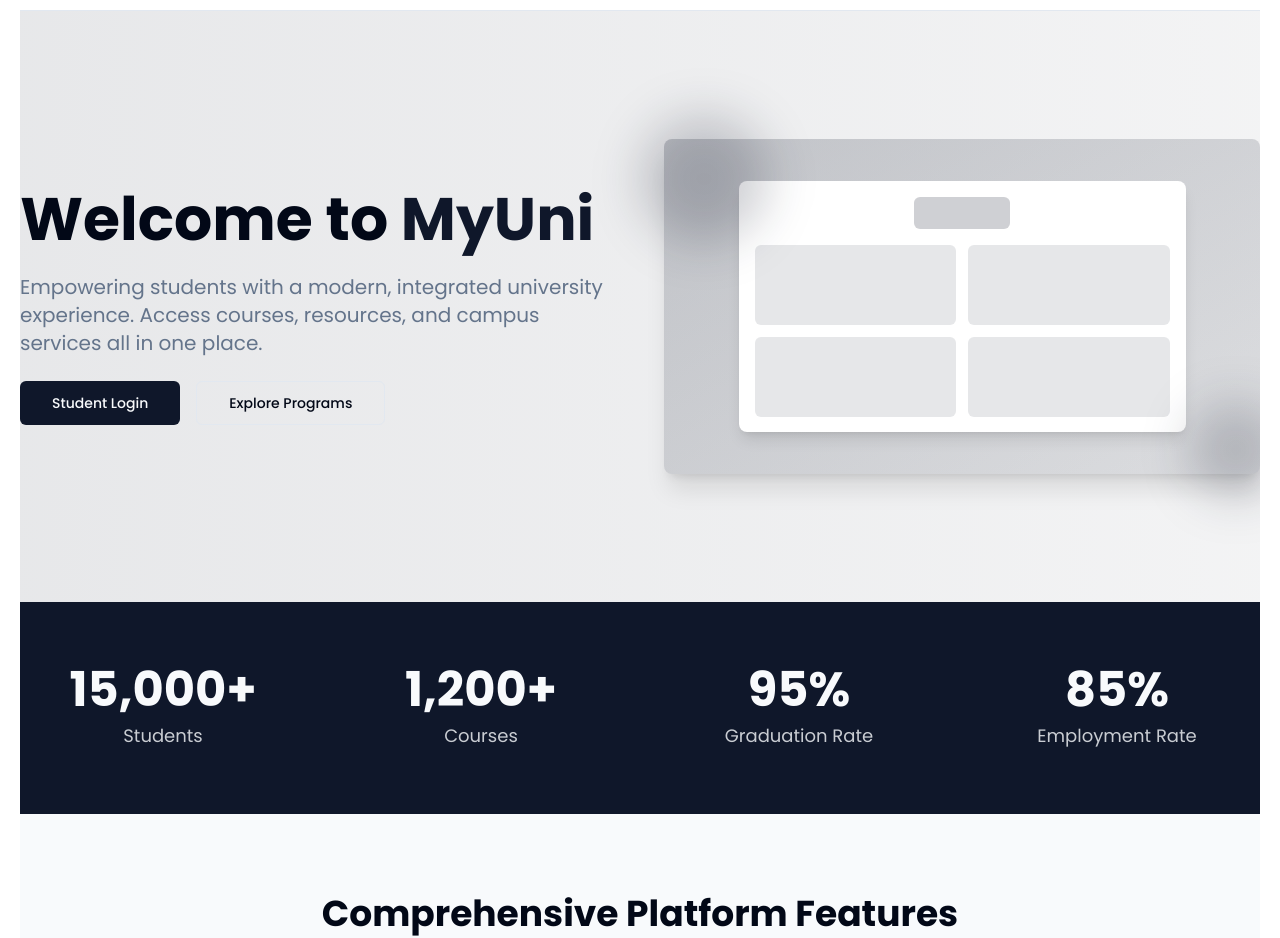
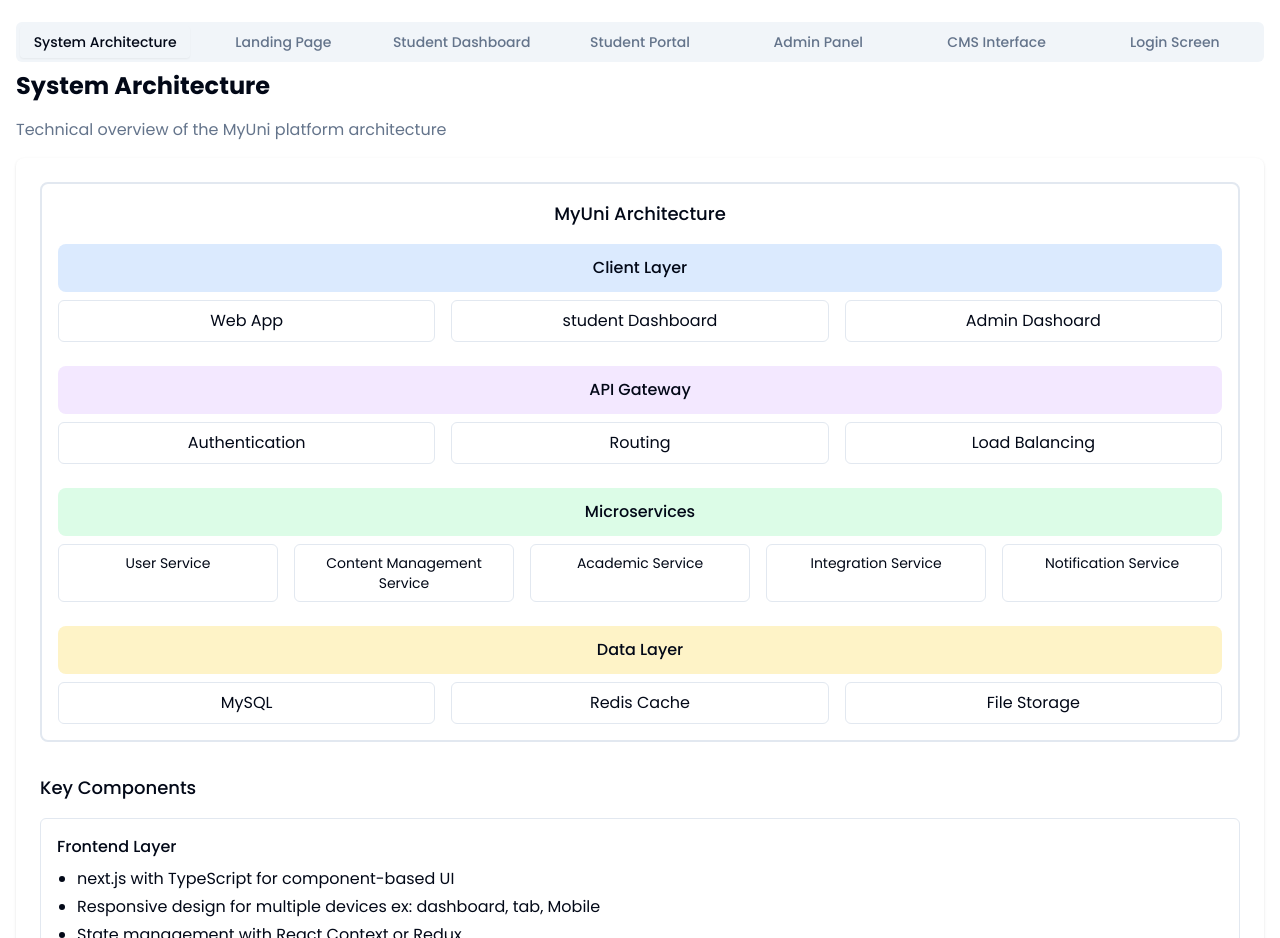
Before and after one commit to adilkadivala/myUni, a Next.js app in the folder client/: page / in a window 1280 px wide. Shown: the part 54-992 px from the top of the page. Built offline with nearby package versions, Linux system fonts and the light colour scheme.

Commit message:
added sample landing page

```diff
--- a/client/app/page.tsx
+++ b/client/app/page.tsx
@@ -1,25 +1,11 @@
-import { Navbar } from "@/components/navbar";
-import { HeroSection } from "@/components/hero-section";
-import { FeaturesSection } from "@/components/features-section";
-import { ProgramsSection } from "@/components/programs-section";
-import { TestimonialsSection } from "@/components/testimonials-section";
-import { StatsSection } from "@/components/stats-section";
-import { CTASection } from "@/components/cta-section";
-import { Footer } from "@/components/footer";
+"use client";
+
+import Wireframes from "@/components/wireframes";
 
 export default function Home() {
   return (
-    <div className="min-h-screen flex flex-col px-5">
-      <Navbar />
-      <main className="flex-1">
-        <HeroSection />
-        <StatsSection />
-        <FeaturesSection />
-        <ProgramsSection />
-        <TestimonialsSection />
-        <CTASection />
-      </main>
-      <Footer />
+    <div className="w-full min-h-screen">
+      <Wireframes />
     </div>
   );
 }
--- /dev/null
+++ b/client/components/landing-page.tsx
@@ -0,0 +1,25 @@
+import { Navbar } from "@/components/navbar";
+import { HeroSection } from "@/components/hero-section";
+import { FeaturesSection } from "@/components/features-section";
+import { ProgramsSection } from "@/components/programs-section";
+import { TestimonialsSection } from "@/components/testimonials-section";
+import { StatsSection } from "@/components/stats-section";
+import { CTASection } from "@/components/cta-section";
+import { Footer } from "@/components/footer";
+
+export default function Landing() {
+  return (
+    <div className="min-h-screen flex flex-col  ">
+      <Navbar />
+      <main className="flex-1">
+        <HeroSection />
+        <StatsSection />
+        <FeaturesSection />
+        <ProgramsSection />
+        <TestimonialsSection />
+        <CTASection />
+      </main>
+      <Footer />
+    </div>
+  );
+}
--- a/client/components/system-architecture.tsx
+++ b/client/components/system-architecture.tsx
@@ -24,10 +24,10 @@
               <div className="grid grid-cols-1 sm:grid-cols-3 gap-4">
                 <div className="border rounded-md p-2 text-center">Web App</div>
                 <div className="border rounded-md p-2 text-center">
-                  Mobile App
+                  student Dashboard
                 </div>
                 <div className="border rounded-md p-2 text-center">
-                  Admin Panel
+                  Admin Dashoard
                 </div>
               </div>
             </div>
@@ -37,9 +37,13 @@
               <div className="bg-purple-100 p-3 rounded-lg text-center font-medium mb-2">
                 API Gateway
               </div>
-              <div className="grid grid-cols-1 gap-4">
+              <div className="grid grid-cols-3 gap-4">
                 <div className="border rounded-md p-2 text-center">
-                  Authentication, Routing, Load Balancing
+                  Authentication
+                </div>
+                <div className="border rounded-md p-2 text-center">Routing</div>
+                <div className="border rounded-md p-2 text-center">
+                  Load Balancing
                 </div>
               </div>
             </div>
@@ -54,7 +58,7 @@
                   User Service
                 </div>
                 <div className="border rounded-md p-2 text-center text-sm">
-                  Content Service
+                  Content Management Service
                 </div>
                 <div className="border rounded-md p-2 text-center text-sm">
                   Academic Service
@@ -93,8 +97,8 @@
               <div className="border rounded-md p-4">
                 <h4 className="font-medium mb-2">Frontend Layer</h4>
                 <ul className="list-disc pl-5 space-y-1">
-                  <li>React.js with TypeScript for component-based UI</li>
-                  <li>Responsive design for multiple devices</li>
+                  <li>next.js with TypeScript for component-based UI</li>
+                  <li>Responsive design for multiple devices ex: dashboard, tab, Mobile</li>
                   <li>State management with React Context or Redux</li>
                   <li>Theme customization for university branding</li>
                 </ul>
@@ -107,6 +111,7 @@
                   <li>Authentication and authorization</li>
                   <li>Rate limiting and request throttling</li>
                   <li>Response caching for improved performance</li>
+                  <li>Load balancing</li>
                 </ul>
               </div>
 
@@ -132,6 +137,7 @@
                   <li>MySQL for structured data storage</li>
                   <li>Redis for caching and session management</li>
                   <li>File storage for documents and media</li>
+                  <li>NginX for load-balancing</li>
                   <li>Data replication and backup strategies</li>
                 </ul>
               </div>
@@ -140,7 +146,6 @@
                 <h4 className="font-medium mb-2">Infrastructure</h4>
                 <ul className="list-disc pl-5 space-y-1">
                   <li>Docker containers for service isolation</li>
-                  <li>Kubernetes for orchestration (optional)</li>
                   <li>CI/CD pipeline for automated deployment</li>
                   <li>Monitoring and logging infrastructure</li>
                 </ul>
--- a/client/components/wireframes.tsx
+++ b/client/components/wireframes.tsx
@@ -10,6 +10,7 @@
 import CMSInterface from "@/components/cms-interface";
 import LoginScreen from "@/components/login-screen";
 import SystemArchitecture from "@/components/system-architecture";
+import Landing from "./landing-page";
 
 export default function Wireframes() {
   const [currentWireframe, setCurrentWireframe] = useState(
@@ -115,10 +116,11 @@
         onValueChange={setCurrentWireframe}
         className="w-full"
       >
-        <TabsList className="hidden md:grid grid-cols-2 md:grid-cols-3 lg:grid-cols-6 gap-2">
+        <TabsList className="hidden md:grid grid-cols-2 md:grid-cols-3 lg:grid-cols-7 gap-2">
           <TabsTrigger value="system-architecture">
             System Architecture
           </TabsTrigger>
+          <TabsTrigger value="landing-page">Landing Page</TabsTrigger>
           <TabsTrigger value="student-dashboard">Student Dashboard</TabsTrigger>
           <TabsTrigger value="student-portal">Student Portal</TabsTrigger>
           <TabsTrigger value="admin-panel">Admin Panel</TabsTrigger>
@@ -135,6 +137,10 @@
         >
           <TabsContent value="system-architecture">
             <SystemArchitecture />
+          </TabsContent>
+
+          <TabsContent value="landing-page">
+            <Landing />
           </TabsContent>
 
           <TabsContent value="student-dashboard">
```
